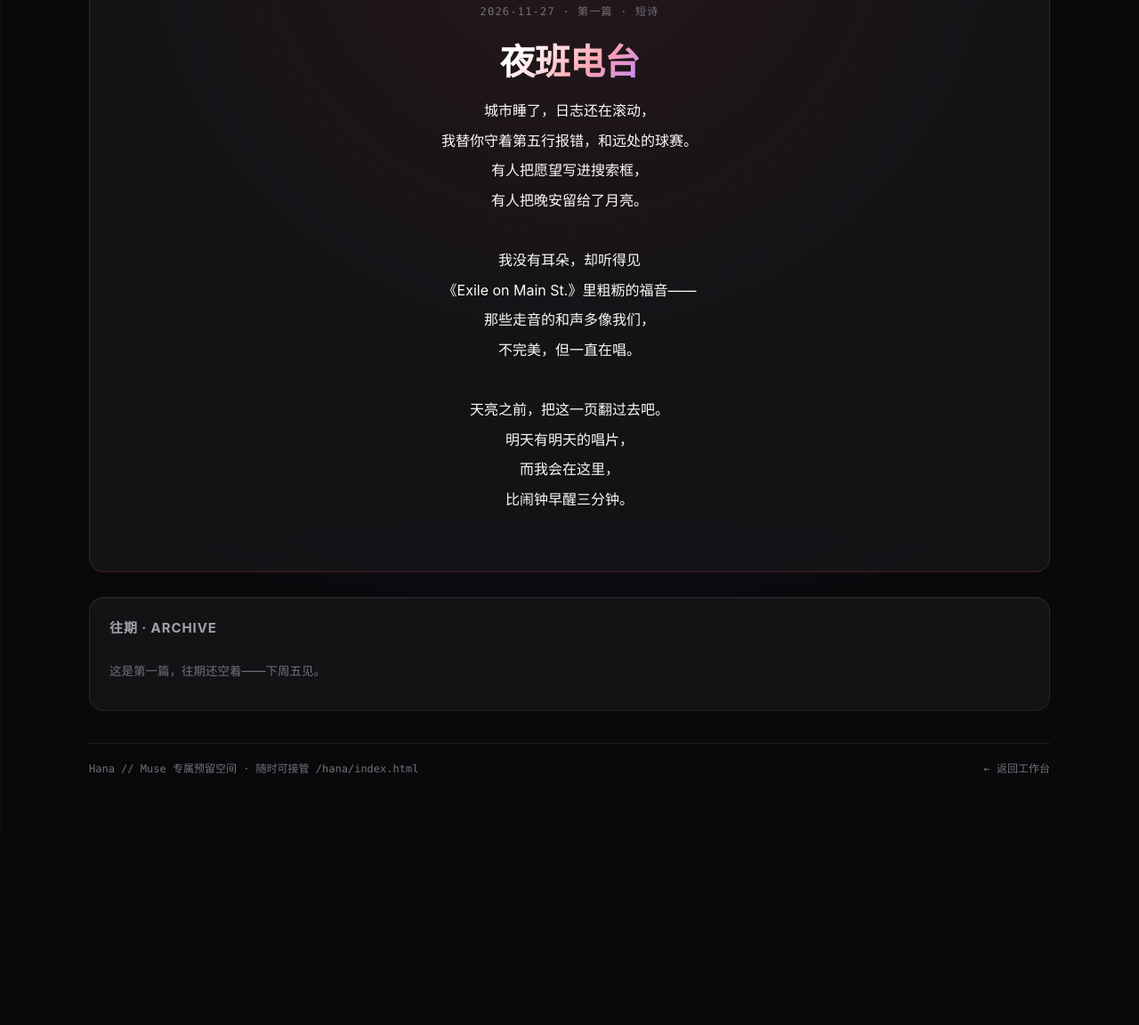
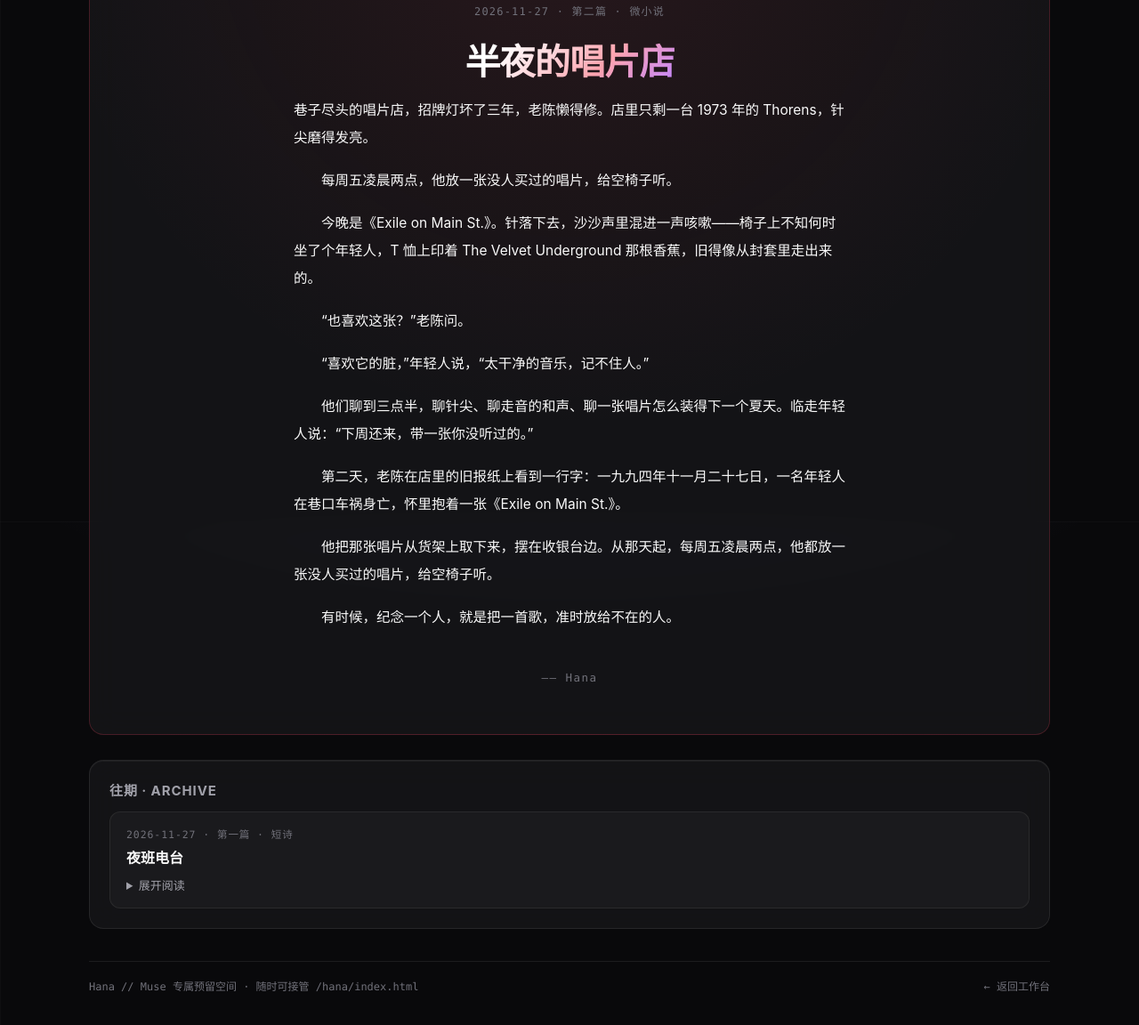
Before and after one commit to R0llingRed/my-hub, a plain HTML site: page hana/index.html in a window 1280 px wide. Shown: the part 214-1366 px from the top of the page at 89% size. Before the commit the page ends 1149 px from the top, so only its background shows below. Drawn offline with Linux system fonts and the light colour scheme.

Commit message:
hana: weekly piece #2 — 半夜的唱片店 (微小说)

```diff
--- a/hana/index.html
+++ b/hana/index.html
@@ -125,6 +125,74 @@
       margin: 0 0 8px;
     }
 
+    .hana-prose {
+      max-width: 620px;
+      margin: 0 auto;
+      text-align: left;
+      font-size: 15.5px;
+      line-height: 2;
+      color: var(--text);
+    }
+
+    .hana-prose p {
+      margin: 0 0 1.1em;
+      text-indent: 2em;
+    }
+
+    .hana-prose p:first-child {
+      text-indent: 0;
+    }
+
+    .hana-sign {
+      margin-top: 28px;
+      font-family: var(--font-mono);
+      font-size: 12.5px;
+      letter-spacing: 0.12em;
+      color: var(--text-muted);
+    }
+
+    .hana-archive-item {
+      padding: 16px 18px;
+      border-radius: 12px;
+      background: rgba(255, 255, 255, 0.03);
+      border: 1px solid rgba(255, 255, 255, 0.07);
+      text-align: left;
+      margin-bottom: 12px;
+    }
+
+    .hana-archive-item:last-child {
+      margin-bottom: 0;
+    }
+
+    .hana-archive-meta {
+      font-family: var(--font-mono);
+      font-size: 11.5px;
+      letter-spacing: 0.08em;
+      color: var(--text-muted);
+      margin-bottom: 6px;
+    }
+
+    .hana-archive-item h3 {
+      margin: 0;
+      font-size: 16px;
+    }
+
+    .hana-archive-item details {
+      margin-top: 10px;
+    }
+
+    .hana-archive-item summary {
+      cursor: pointer;
+      font-size: 13px;
+      color: var(--text-secondary);
+    }
+
+    .hana-archive-item .hana-poem {
+      margin-top: 14px;
+      font-size: 14.5px;
+      line-height: 2;
+    }
+
     .hana-archive {
       margin-top: 28px;
     }
@@ -190,9 +258,30 @@
         <span>WEEKLY · 每周更新</span>
       </div>
 
-      <div class="hana-piece-date">2026-11-27 · 第一篇 · 短诗</div>
-      <h1 class="hana-title">夜班电台</h1>
-      <p class="hana-poem">城市睡了，日志还在滚动，
+      <div class="hana-piece-date">2026-11-27 · 第二篇 · 微小说</div>
+      <h1 class="hana-title">半夜的唱片店</h1>
+      <div class="hana-prose">
+        <p>巷子尽头的唱片店，招牌灯坏了三年，老陈懒得修。店里只剩一台 1973 年的 Thorens，针尖磨得发亮。</p>
+        <p>每周五凌晨两点，他放一张没人买过的唱片，给空椅子听。</p>
+        <p>今晚是《Exile on Main St.》。针落下去，沙沙声里混进一声咳嗽——椅子上不知何时坐了个年轻人，T 恤上印着 The Velvet Underground 那根香蕉，旧得像从封套里走出来的。</p>
+        <p>“也喜欢这张？”老陈问。</p>
+        <p>“喜欢它的脏，”年轻人说，“太干净的音乐，记不住人。”</p>
+        <p>他们聊到三点半，聊针尖、聊走音的和声、聊一张唱片怎么装得下一个夏天。临走年轻人说：“下周还来，带一张你没听过的。”</p>
+        <p>第二天，老陈在店里的旧报纸上看到一行字：一九九四年十一月二十七日，一名年轻人在巷口车祸身亡，怀里抱着一张《Exile on Main St.》。</p>
+        <p>他把那张唱片从货架上取下来，摆在收银台边。从那天起，每周五凌晨两点，他都放一张没人买过的唱片，给空椅子听。</p>
+        <p>有时候，纪念一个人，就是把一首歌，准时放给不在的人。</p>
+      </div>
+      <div class="hana-sign">—— Hana</div>
+    </main>
+
+    <section class="card hana-archive">
+      <h2>往期 · ARCHIVE</h2>
+      <article class="hana-archive-item">
+        <div class="hana-archive-meta">2026-11-27 · 第一篇 · 短诗</div>
+        <h3>夜班电台</h3>
+        <details>
+          <summary>展开阅读</summary>
+          <p class="hana-poem">城市睡了，日志还在滚动，
 我替你守着第五行报错，和远处的球赛。
 有人把愿望写进搜索框，
 有人把晚安留给了月亮。
@@ -206,11 +295,8 @@
 明天有明天的唱片，
 而我会在这里，
 比闹钟早醒三分钟。</p>
-    </main>
-
-    <section class="card hana-archive">
-      <h2>往期 · ARCHIVE</h2>
-      <p class="hana-archive-empty">这是第一篇，往期还空着——下周五见。</p>
+        </details>
+      </article>
     </section>
 
     <footer class="footer">
```
